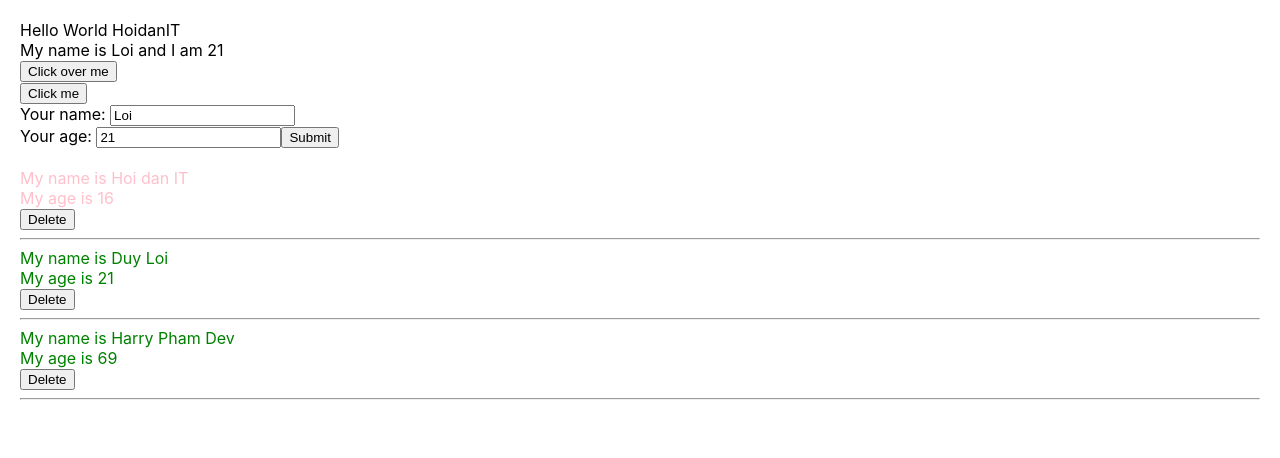
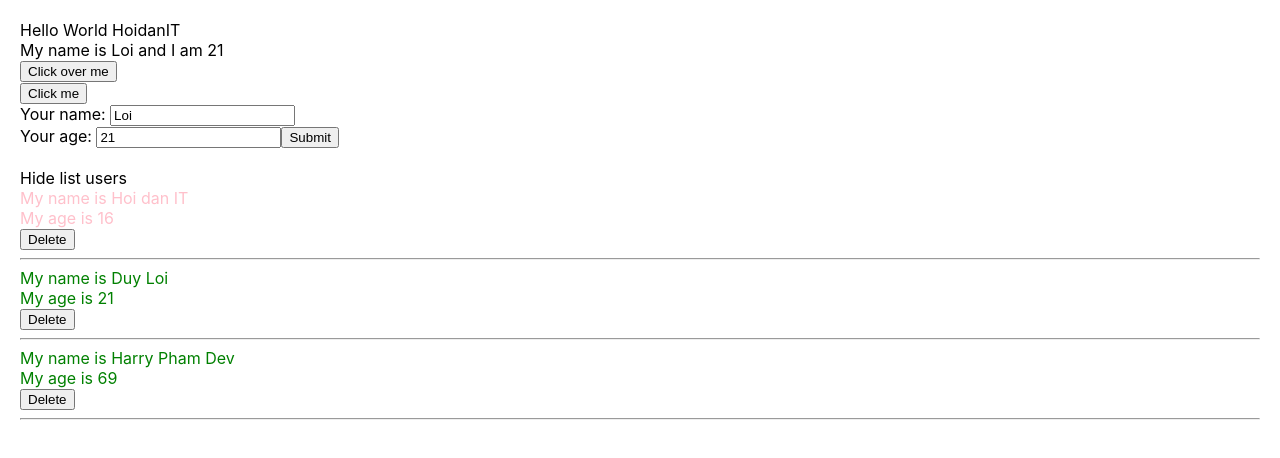
Before and after one commit to loinguyenduy/react, a React (Create React App) app in the folder chapter2_basic_react/base-react-redux/: page / in a window 1280 px wide. Shown: the top 458 px of the page. Built offline with nearby package versions, Linux system fonts and the light colour scheme.

Commit message:
'video35_useState'

```diff
--- a/chapter2_basic_react/base-react-redux/src/components/DisplayInfor.js
+++ b/chapter2_basic_react/base-react-redux/src/components/DisplayInfor.js
@@ -1,4 +1,4 @@
-import React from "react";
+import React, { useState } from "react";
 import "./DisplayInfor.scss";
 import logo from "./../logo.svg";
 
@@ -56,11 +56,23 @@
 
 const DisplayInfor = (props) => {
   const { listUsers } = props;
+
+  const [isShowHideListUser, setShowHideListUser] = useState(true);
+
+  const handleShowHideListUser = () => {
+    setShowHideListUser(!isShowHideListUser);
+  }
+
   return (
     <div className="display-infor-container">
-      {/* <img src={logo}/>  */}
 
-      {true && (
+      <div>
+        <span onClick={() => handleShowHideListUser()}>
+          {isShowHideListUser === true ? "Hide list users" : "Show list users"}
+        </span>
+      </div>
+
+      {isShowHideListUser && (
         <>
           {/* Dùng map để lặp các phần tử trong object state, sẽ in ra 3 phần tử có trong object */}
           {listUsers.map((user, index) => {
```
